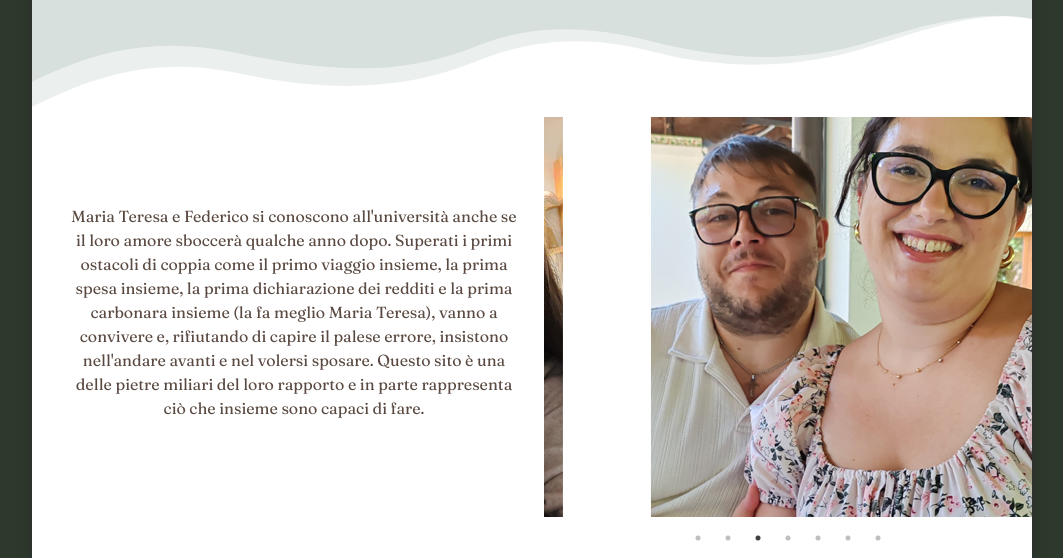
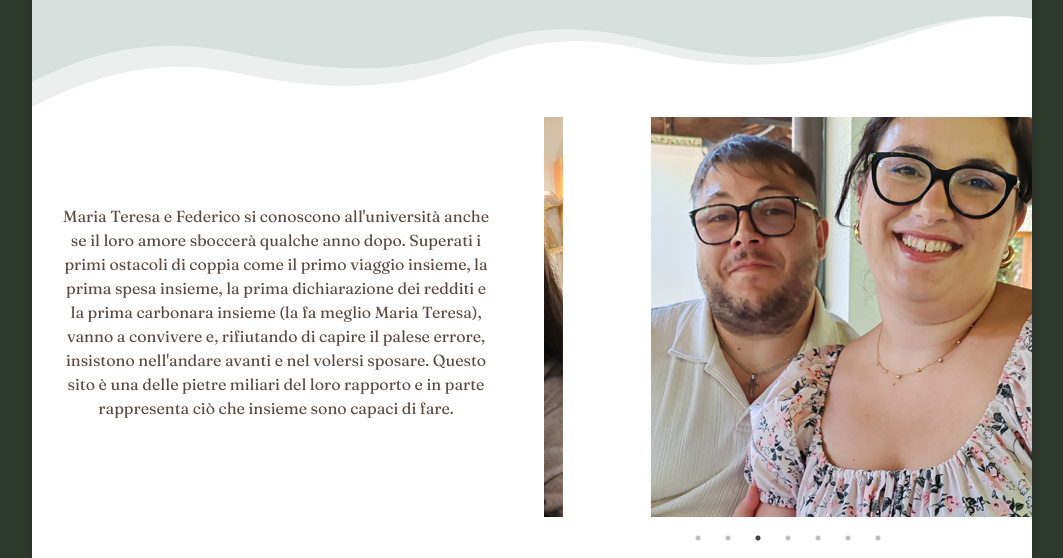
Before and after one commit to mariafede-sposi/mariafede-sposi-2026, a React (Vite) app: page / in a window 1280 px wide. Shown: the part 850-1408 px from the top of the page, without its empty margins (108-1171 px from the left). Built offline with nearby package versions, Linux system fonts and the light colour scheme; a web font is replaced by a local one.

Commit message:
chi siamo #2

```diff
--- a/src/view/menu/ChiSiamo.jsx
+++ b/src/view/menu/ChiSiamo.jsx
@@ -32,7 +32,7 @@
     return (
         <div className="row">
             {/* Colonna testo */}
-            <div className="col-md-6 d-flex align-items-center ps-5">
+            <div className="col-md-6 d-flex align-items-center" style={{ padding: '0 40px' }}>
                 <p>
                     Maria Teresa e Federico si conoscono all'università anche se il loro amore
                     sboccerà qualche anno dopo. Superati i primi ostacoli di coppia come il
```
